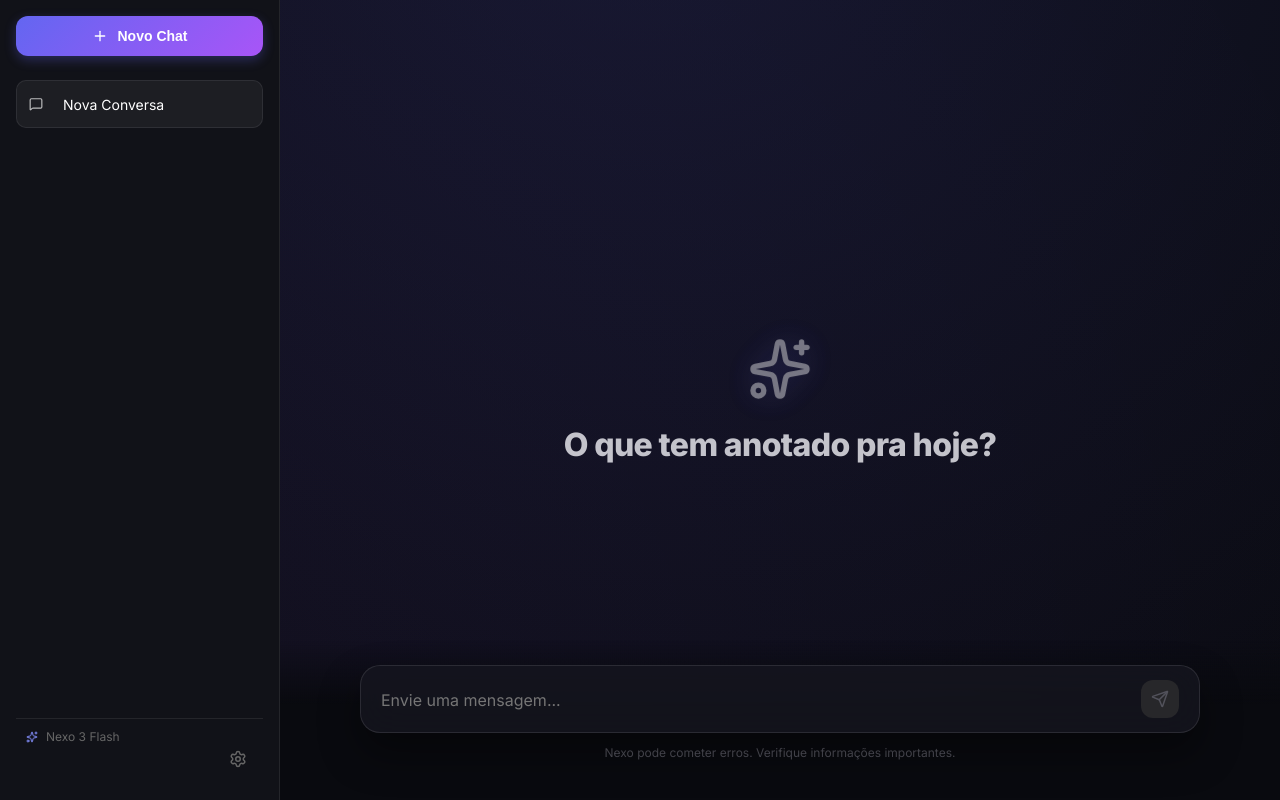
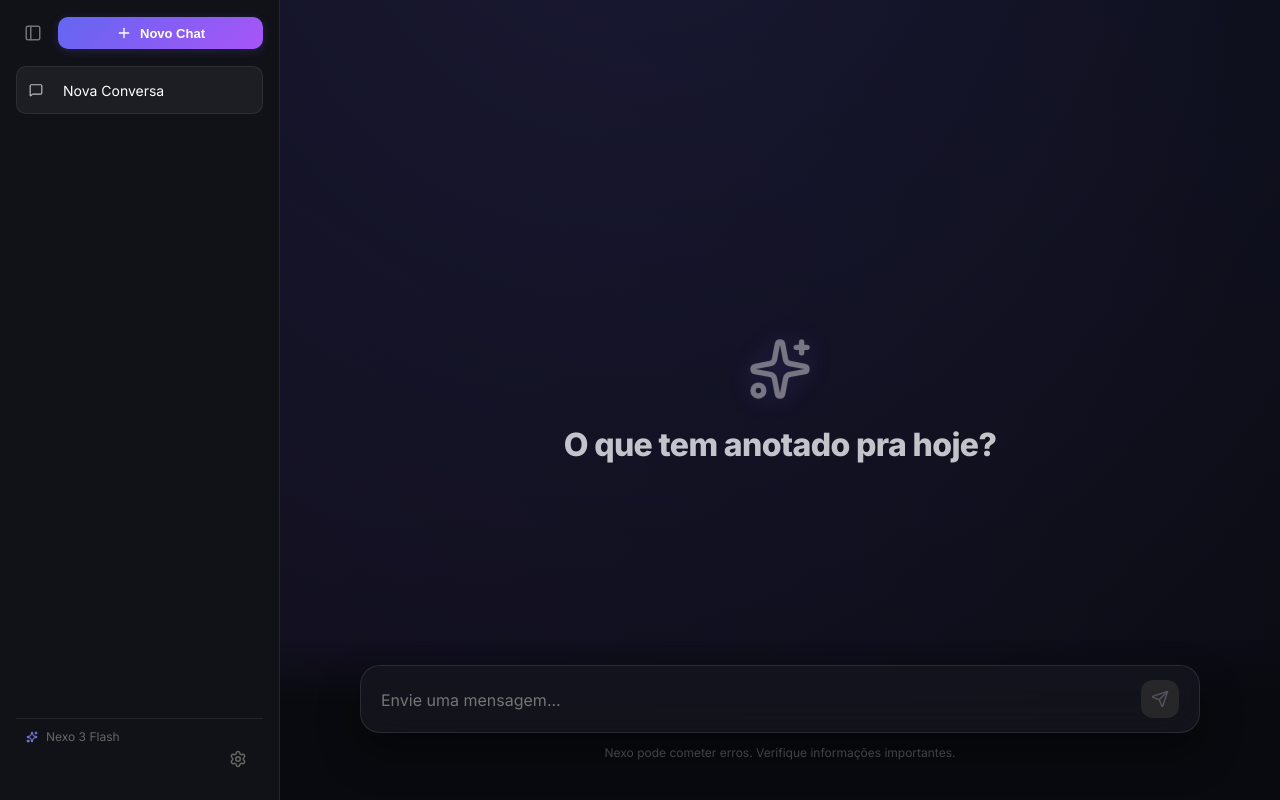
Before and after one commit to eduardapereira-a11y/NexoIA, a Next.js app: page / in a window 1280 px wide. Built offline with nearby package versions, Linux system fonts and the light colour scheme.

Commit message:
feat: adicionar botão para esconder/mostrar sidebar

```diff
--- a/src/app/globals.css
+++ b/src/app/globals.css
@@ -65,30 +65,75 @@ main {
   flex-direction: column;
   padding: 16px;
   z-index: 10;
+  transition: all 0.3s cubic-bezier(0.4, 0, 0.2, 1);
+  overflow: hidden;
+  white-space: nowrap;
 }
 
-.new-chat-btn {
+.sidebar.closed {
+  width: 0;
+  padding-left: 0;
+  padding-right: 0;
+  border-right: none;
+  opacity: 0;
+  pointer-events: none;
+}
+
+.sidebar-toggle-btn {
+  background: transparent;
+  border: none;
+  color: #71717a;
+  cursor: pointer;
+  padding: 8px;
+  border-radius: 10px;
   display: flex;
   align-items: center;
   justify-content: center;
-  gap: 10px;
-  padding: 12px;
-  border-radius: 12px;
+  transition: all 0.2s;
+}
+
+.sidebar-toggle-btn:hover {
+  background: rgba(255, 255, 255, 0.05);
+  color: white;
+}
+
+.sidebar-toggle-btn.outside {
+  position: absolute;
+  top: 16px;
+  left: 16px;
+  z-index: 20;
+  background: rgba(17, 18, 24, 0.8);
+  backdrop-filter: blur(8px);
+  border: 1px solid var(--border);
+  box-shadow: 0 4px 12px rgba(0, 0, 0, 0.2);
+}
+
+.new-chat-btn-compact {
+  flex: 1;
+  display: flex;
+  align-items: center;
+  justify-content: center;
+  gap: 8px;
+  padding: 8px 12px;
+  border-radius: 10px;
   background: var(--accent-gradient);
   color: white;
   border: none;
   cursor: pointer;
-  font-size: 14px;
+  font-size: 13px;
   font-weight: 600;
-  transition: all 0.3s cubic-bezier(0.4, 0, 0.2, 1);
-  margin-bottom: 24px;
-  box-shadow: 0 4px 12px rgba(99, 102, 241, 0.3);
+  transition: all 0.3s;
+  margin-left: 8px;
+  box-shadow: 0 2px 8px rgba(99, 102, 241, 0.2);
 }
 
-.new-chat-btn:hover {
-  transform: translateY(-2px);
-  box-shadow: 0 6px 16px rgba(99, 102, 241, 0.4);
+.new-chat-btn-compact:hover {
   filter: brightness(1.1);
+  transform: translateY(-1px);
+}
+
+.new-chat-btn {
+  display: none; /* Removido em favor do botão compacto */
 }
 
 .chat-history {
--- a/src/app/page.tsx
+++ b/src/app/page.tsx
@@ -1,7 +1,7 @@
 "use client";
 
 import { useState, useRef, useEffect } from "react";
-import { Send, Plus, Sparkles, User, Bot, Trash2, MessageSquare, Pencil, Check, X, Settings } from "lucide-react";
+import { Send, Plus, Sparkles, User, Bot, Trash2, MessageSquare, Pencil, Check, X, Settings, PanelLeft } from "lucide-react";
 import ReactMarkdown from "react-markdown";
 import remarkGfm from "remark-gfm";
 import { motion, AnimatePresence } from "framer-motion";
@@ -25,6 +25,7 @@ export default function Home() {
   const [editingTitle, setEditingTitle] = useState("");
   const [input, setInput] = useState("");
   const [isLoading, setIsLoading] = useState(false);
+  const [isSidebarOpen, setIsSidebarOpen] = useState(true);
   const messagesEndRef = useRef<HTMLDivElement>(null);
   const textareaRef = useRef<HTMLTextAreaElement>(null);
   const editInputRef = useRef<HTMLInputElement>(null);
@@ -287,11 +288,16 @@ export default function Home() {
   return (
     <main className="dashboard-container">
       {/* Sidebar */}
-      <aside className="sidebar">
-        <button className="new-chat-btn" onClick={createNewChat}>
-          <Plus size={16} />
-          Novo Chat
-        </button>
+      <aside className={`sidebar ${isSidebarOpen ? "open" : "closed"}`}>
+        <div style={{ display: 'flex', alignItems: 'center', justifyContent: 'space-between', marginBottom: '16px' }}>
+          <button className="sidebar-toggle-btn inside" onClick={() => setIsSidebarOpen(false)}>
+            <PanelLeft size={18} />
+          </button>
+          <button className="new-chat-btn-compact" onClick={createNewChat}>
+            <Plus size={16} />
+            <span>Novo Chat</span>
+          </button>
+        </div>
 
         <div className="chat-history">
           {chats.map((chat) => (
@@ -364,6 +370,11 @@ export default function Home() {
 
       {/* Main Chat Area */}
       <section className="main-chat">
+        {!isSidebarOpen && (
+          <button className="sidebar-toggle-btn outside" onClick={() => setIsSidebarOpen(true)}>
+            <PanelLeft size={20} />
+          </button>
+        )}
         <div className="messages-container">
           {messages.length === 0 ? (
             <div style={{ flex: 1, display: 'flex', flexDirection: 'column', alignItems: 'center', justifyContent: 'center', opacity: 0.8 }}>
```
